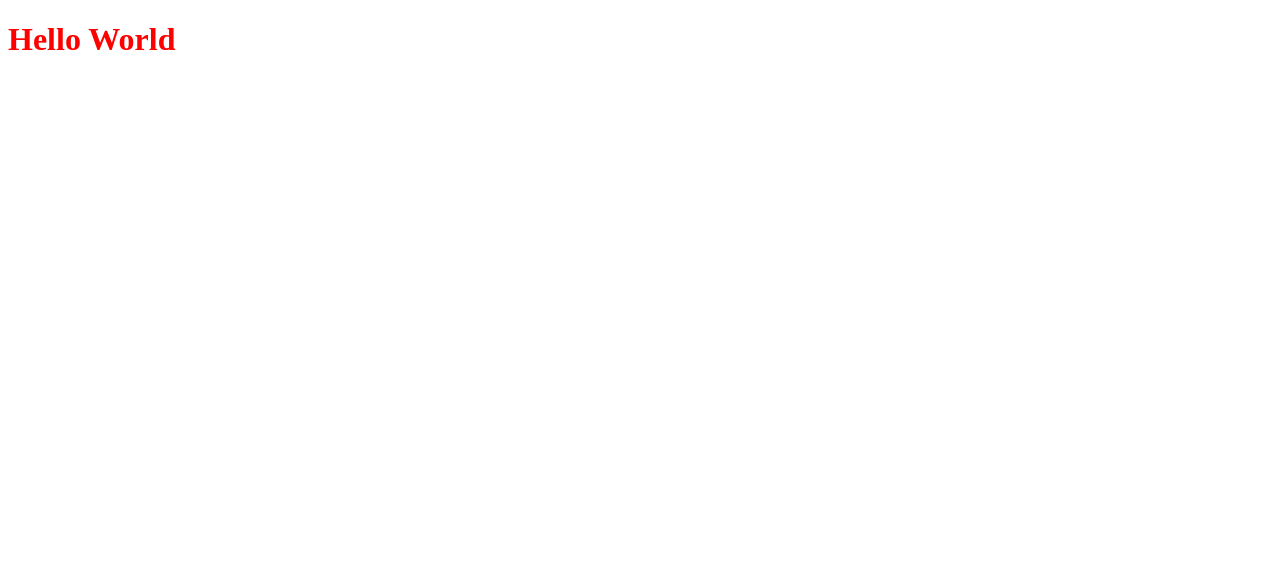
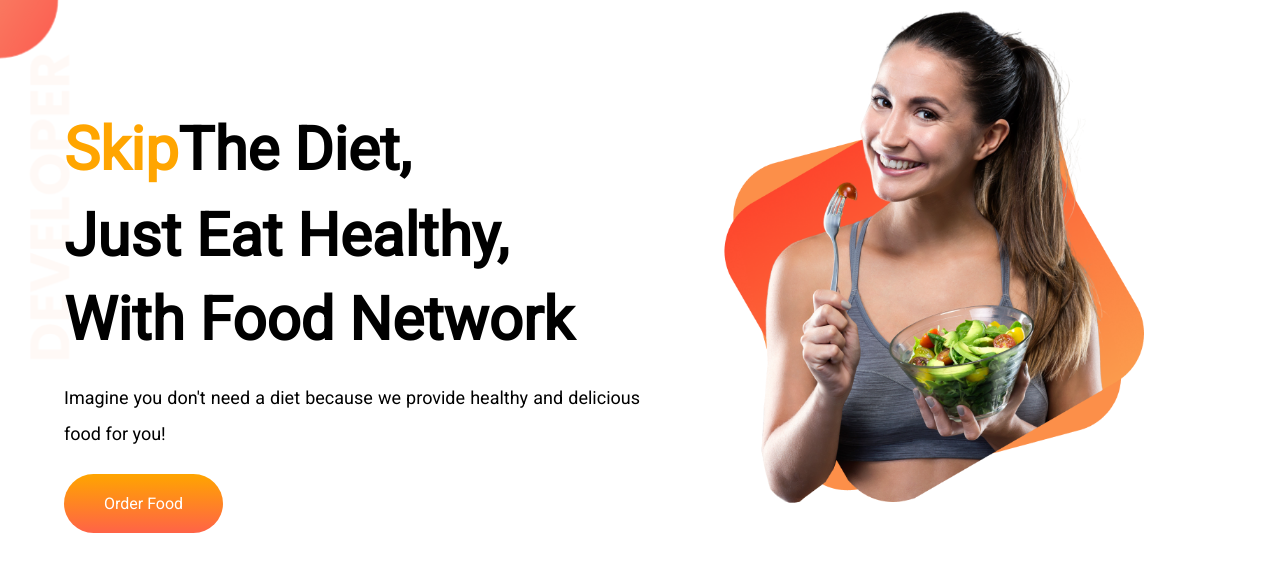
Before and after one commit to mujahidulamin/practice-assignment, a plain HTML site: page index.html in a window 1280 px wide. Drawn offline with Linux system fonts and the light colour scheme.

Commit message:
first section done

```diff
--- a/index.html
+++ b/index.html
@@ -1,13 +1,31 @@
 <!DOCTYPE html>
 <html lang="en">
+
 <head>
     <meta charset="UTF-8">
     <meta http-equiv="X-UA-Compatible" content="IE=edge">
     <meta name="viewport" content="width=device-width, initial-scale=1.0">
+    <link rel="preconnect" href="https://fonts.googleapis.com">
+    <link rel="preconnect" href="https://fonts.gstatic.com" crossorigin>
+    <link href="https://fonts.googleapis.com/css2?family=Roboto&display=swap" rel="stylesheet">
     <link rel="stylesheet" href="style.css">
     <title>Eat Healthy</title>
 </head>
+
 <body>
-    <h1>Hello World</h1>
+    <section class="banner">
+        <div class="banner-description half-width">
+            <h1 class="title-1"><span class="skip">Skip</span>The Diet,</h1>
+            <h1>Just Eat Healthy,</h1>
+            <h1 class="title-1">With Food Network</h1>
+            <p class="text">Imagine you don't need a diet because we provide healthy and delicious food for you!</p>
+            <a href="" class="banner-btn">Order Food</a>
+        </div>
+        <div class="banner-bg half-width">
+            <img src="images/female/Group 8425.png" alt="">
+        </div>
+
+    </section>
 </body>
+
 </html>
--- a/style.css
+++ b/style.css
@@ -1,3 +1,52 @@
-h1{
-    color: red;
+body {
+    font-family: 'Roboto', sans-serif;
+    margin: 0;
 }
+
+h1 {
+    font-size: 60px;
+}
+
+.skip {
+    color: orange;
+}
+
+.banner {
+    display: flex;
+    background-image: url(images/top-banner.png);
+    background-repeat: no-repeat;
+}
+
+.half-width {
+    width: 50%;
+    padding-left: 5%;
+}
+
+.half-width img {
+    width: 80%;
+}
+
+.banner-description {
+    margin-top: 100px;
+}
+
+.text {
+    line-height: 2;
+    margin-top: 60px;
+    font-size: 18px;
+    margin-bottom: 20px;
+    text-align: justify;
+}
+
+.title-1 {
+    line-height: 0%;
+}
+
+.banner-btn {
+    text-decoration: none;
+    background-image: linear-gradient(orange, tomato);
+    color: white;
+    border-radius: 500px;
+    padding: 20px 40px;
+    line-height: 4;
+}
```
Also changed, not shown: images/top-banner.png (added).
